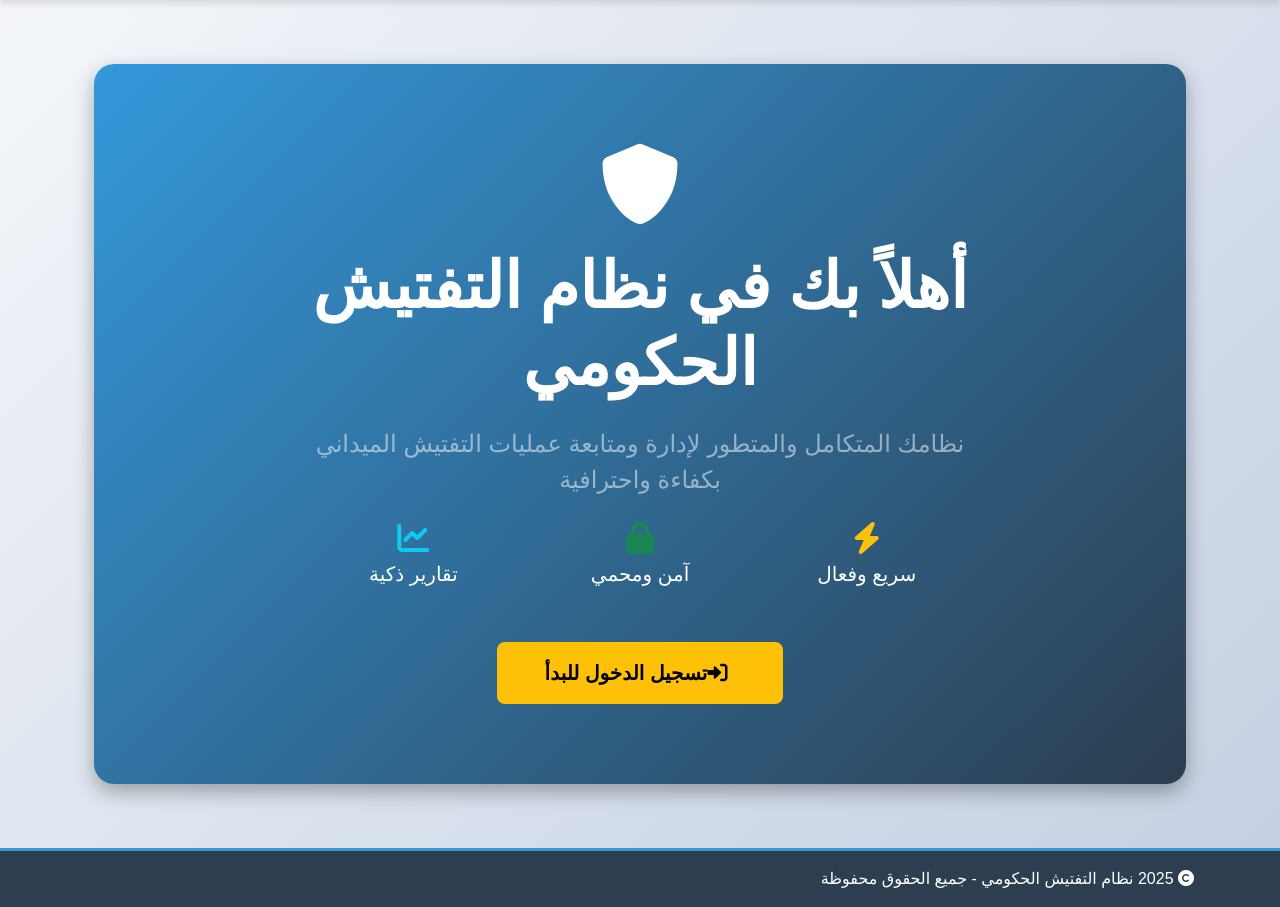
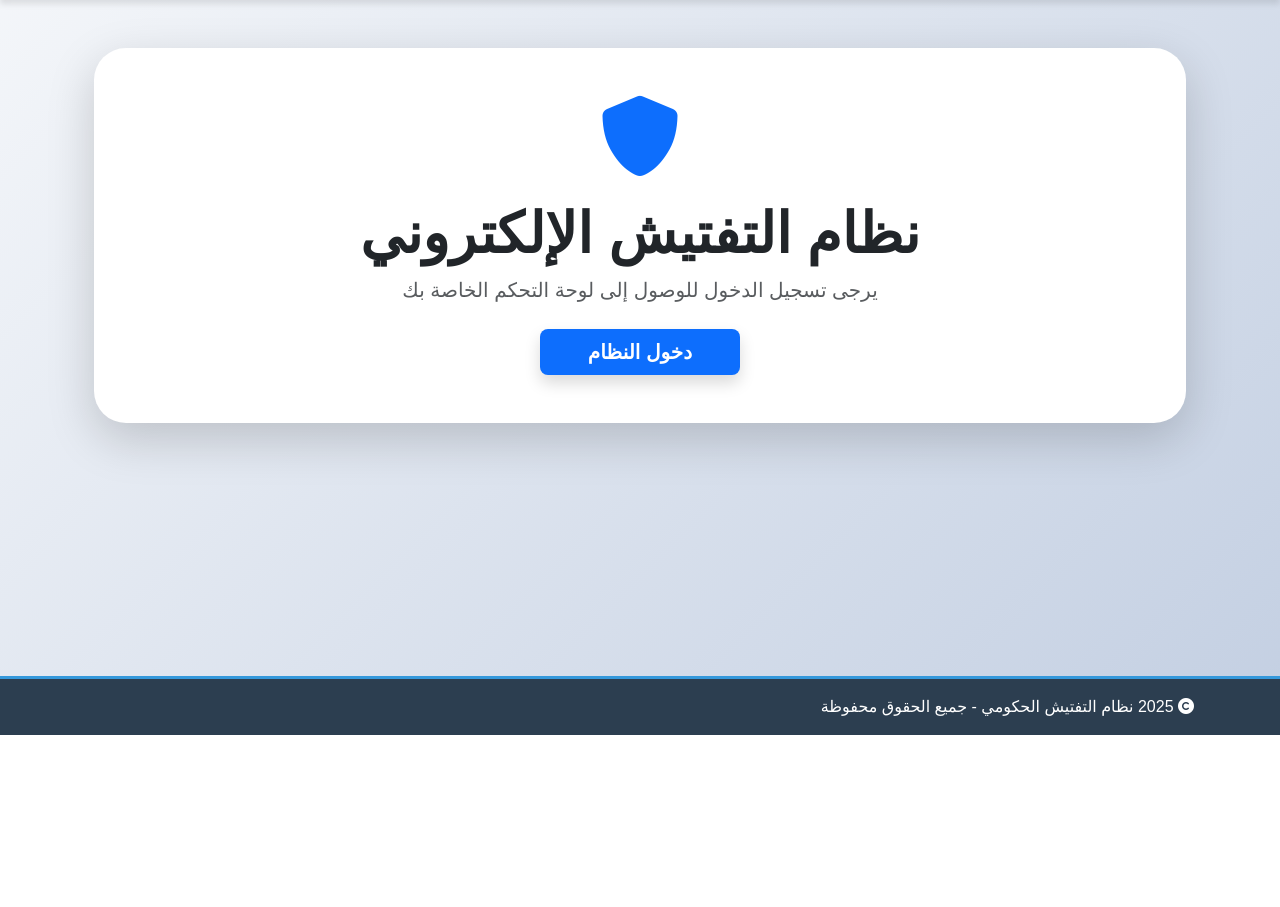
Before and after one commit to alyaah95/GovInspectSystem, a Django app: page / in a window 1280 px wide. Shown: the part 65-972 px from the top of the page. After the commit the page ends 800 px from the top, so only its background shows below. Run offline with Django 5.2, Linux system fonts and the light colour scheme.

Commit message:
fix home file

```diff
--- a/inspectors/templates/inspectors/home.html
+++ b/inspectors/templates/inspectors/home.html
@@ -1,269 +1,149 @@
 {% extends 'base.html' %}
 {% load static %}
 
-{% block title %}الصفحة الرئيسية{% endblock %}
+{% block title %}الصفحة الرئيسية - نظام التفتيش{% endblock %}
 
 {% block content %}
 <div class="container">
     {% if user.is_authenticated %}
 
     <div class="text-center mb-5">
-        <div class="welcome-section">
-            <h1 class="display-4 fw-bold text-white mb-3">
+        <div class="welcome-section" style="background: linear-gradient(135deg, #1a2a6c, #b21f1f, #fdbb2d); color: white; padding: 3rem 2rem; border-radius: 20px; box-shadow: 0 8px 15px rgba(0,0,0,0.2);">
+            <h1 class="display-4 fw-bold mb-3">
                 مرحباً، {{ user.first_name|default:user.username }}!
             </h1>
-            <p class="lead text-white-50">
-                من هنا يمكنك الوصول إلى جميع وظائف النظام بسهولة وكفاءة
+            <p class="lead">
+                {% if "Managers" in user.groups.all.0.name or user.is_superuser %}
+                    <span class="badge bg-light text-dark px-3 py-2">صلاحية: مدير (Manager)</span>
+                {% elif "Inspectors" in user.groups.all.0.name %}
+                    <span class="badge bg-light text-dark px-3 py-2">صلاحية: مفتش (Inspector)</span>
+                {% else %}
+                    <span class="badge bg-warning text-dark px-3 py-2">مستخدم بدون مجموعة محددة</span>
+                {% endif %}
             </p>
         </div>
     </div>
 
-    {% if user.is_staff or user.is_superuser %}
-    <h2 class="text-primary mb-4 text-center"><i class="fas fa-tachometer-alt me-2"></i> لوحة تحكم المدير</h2>
+    {# --- واجهة المديرين (Managers Group) --- #}
+    {# ملاحظة: نتحقق إذا كان المستخدم ينتمي لمجموعة Managers أو هو Superuser #}
+    {% if "Managers" in user.groups.all.0.name or user.is_superuser %}
+    <div class="manager-zone">
+        <h2 class="text-primary mb-4 text-center border-bottom pb-2">
+            <i class="fas fa-user-shield me-2"></i> لوحة تحكم الإدارة
+        </h2>
 
-    <div class="row justify-content-center g-4">
-
+        <div class="row g-4 justify-content-center">
+            <!-- كارت إدارة الشركات -->
             <div class="col-lg-4 col-md-6">
-            <div class="card service-card h-100">
-                <div class="card-header bg-primary text-white text-center py-3">
-                    <i class="fas fa-building fa-2x mb-2"></i>
-                    <h4 class="card-title mb-0">إدارة الشركات</h4>
+                <div class="card h-100 border-0 shadow-sm">
+                    <div class="card-header bg-primary text-white text-center py-4">
+                        <i class="fas fa-city fa-3x mb-2"></i>
+                        <h5 class="mb-0">إدارة المنشآت</h5>
                     </div>
-                <div class="card-body text-center py-4">
-                    <p class="card-text">عرض وإضافة وتعديل الشركات التي يتم تفتيشها.</p>
+                    <div class="card-body text-center">
+                        <p class="text-muted">إضافة شركات جديدة، تعديل بياناتها، أو تعيينها لمفتشين معينين.</p>
                     </div>
-                <div class="card-footer bg-transparent text-center py-3">
-                    <a href="{% url 'companies_list' %}" class="btn btn-primary btn-lg w-100">
-                        <i class="fas fa-arrow-left me-2"></i>انتقل إلى الشركات
-                    </a>
+                    <div class="card-footer bg-white border-0 pb-4">
+                        <a href="{% url 'companies_list' %}" class="btn btn-outline-primary w-100 rounded-pill">عرض الشركات</a>
                     </div>
                 </div>
             </div>
 
+            <!-- كارت مراجعة التقارير -->
             <div class="col-lg-4 col-md-6">
-            <div class="card service-card h-100">
-                <div class="card-header bg-success text-white text-center py-3">
-                    <i class="fas fa-file-signature fa-2x mb-2"></i>
-                    <h4 class="card-title mb-0">تقارير المراجعة والأرشيف</h4>
+                <div class="card h-100 border-0 shadow-sm">
+                    <div class="card-header bg-danger text-white text-center py-4">
+                        <i class="fas fa-file-signature fa-3x mb-2"></i>
+                        <h5 class="mb-0">مراجعة التقارير</h5>
                     </div>
-                <div class="card-body text-center py-4">
-                    <p class="card-text">مراجعة التقارير بانتظار الاعتماد والوصول إلى الأرشيف المكتمل.</p>
+                    <div class="card-body text-center">
+                        <p class="text-muted">الاطلاع على التقارير المرفوعة من المفتشين للموافقة عليها أو رفضها.</p>
                     </div>
-                <div class="card-footer bg-transparent text-center py-3">
-                    <a href="{% url 'manager_review_list' %}" class="btn btn-success btn-lg w-100">
-                        <i class="fas fa-check-double me-2"></i> بانتظار المراجعة
-                    </a>
+                    <div class="card-footer bg-white border-0 pb-4">
+                        <a href="{% url 'manager_review_list' %}" class="btn btn-outline-danger w-100 rounded-pill">بانتظار المراجعة</a>
                     </div>
                 </div>
             </div>
 
+            <!-- كارت إدارة المفتشين -->
             <div class="col-lg-4 col-md-6">
-            <div class="card service-card h-100">
-                <div class="card-header bg-info text-white text-center py-3">
-                    <i class="fas fa-users-cog fa-2x mb-2"></i>
-                    <h4 class="card-title mb-0">إدارة المفتشين</h4>
+                <div class="card h-100 border-0 shadow-sm">
+                    <div class="card-header bg-dark text-white text-center py-4">
+                        <i class="fas fa-user-ninja fa-3x mb-2"></i>
+                        <h5 class="mb-0">فريق التفتيش</h5>
                     </div>
-                <div class="card-body text-center py-4">
-                    <p class="card-text">إدارة حسابات المفتشين التابعين لك وإضافة مفتشين جدد.</p>
+                    <div class="card-body text-center">
+                        <p class="text-muted">متابعة أداء المفتشين وإدارة حساباتهم وتوزيع المهام.</p>
                     </div>
-                <div class="card-footer bg-transparent text-center py-3">
-                    <a href="{% url 'inspectors_list' %}" class="btn btn-info btn-lg text-white w-100">
-                        <i class="fas fa-user-plus me-2"></i> قائمة المفتشين
-                    </a>
+                    <div class="card-footer bg-white border-0 pb-4">
+                        <a href="{% url 'inspectors_list' %}" class="btn btn-outline-dark w-100 rounded-pill">إدارة المفتشين</a>
+                    </div>
+                </div>
             </div>
         </div>
     </div>
 
+    {# --- واجهة المفتشين (Inspectors Group) --- #}
+    {% elif "Inspectors" in user.groups.all.0.name %}
+    <div class="inspector-zone">
+        <h2 class="text-success mb-4 text-center border-bottom pb-2">
+            <i class="fas fa-clipboard-check me-2"></i> مهام التفتيش الميداني
+        </h2>
+
+        <div class="row g-4 justify-content-center">
+            <!-- كارت الشركات المعينة -->
+            <div class="col-lg-6 col-md-6">
+                <div class="card h-100 border-0 shadow-lg">
+                    <div class="card-header bg-success text-white text-center py-4">
+                        <i class="fas fa-briefcase fa-3x mb-2"></i>
+                        <h5 class="mb-0">الشركات المعينة لي</h5>
+                    </div>
+                    <div class="card-body text-center">
+                        <p class="text-muted">هنا تجد جميع المنشآت التي تم تكليفك بزيارتها وإعداد تقارير عنها.</p>
+                    </div>
+                    <div class="card-footer bg-white border-0 pb-4">
+                        <a href="{% url 'companies_list' %}" class="btn btn-success w-100 rounded-pill">ابدأ التفتيش الآن</a>
+                    </div>
+                </div>
             </div>
 
-    <div class="row mt-5">
-        <div class="col-12">
-            <div class="stats-section text-center p-4 rounded-3 shadow-sm" style="background: rgba(52, 152, 219, 0.1);">
-                <h3 class="text-primary mb-4"><i class="fas fa-chart-bar me-2"></i>نظرة سريعة على النظام</h3>
-                <div class="row">
-                    <div class="col-md-4">
-                        <div class="stat-item">
-                            <i class="fas fa-building fa-2x text-primary mb-2"></i>
-                            <h4 class="text-dark">50+</h4>
-                            <p class="text-muted">شركة مسجلة</p>
+            <!-- كارت الأرشيف والتعديلات -->
+            <div class="col-lg-6 col-md-6">
+                <div class="card h-100 border-0 shadow-lg">
+                    <div class="card-header bg-info text-white text-center py-4">
+                        <i class="fas fa-folder-open fa-3x mb-2"></i>
+                        <h5 class="mb-0">سجل تقاريري</h5>
                     </div>
+                    <div class="card-body text-center">
+                        <p class="text-muted">متابعة حالة تقاريرك (مقبولة، مرفوضة، أو بانتظار المراجعة).</p>
                     </div>
-                    <div class="col-md-4">
-                        <div class="stat-item">
-                            <i class="fas fa-file-alt fa-2x text-success mb-2"></i>
-                            <h4 class="text-dark">120+</h4>
-                            <p class="text-muted">تقرير مكتمل</p>
-                        </div>
-                    </div>
-                    <div class="col-md-4">
-                        <div class="stat-item">
-                            <i class="fas fa-users fa-2x text-info mb-2"></i>
-                            <h4 class="text-dark">15+</h4>
-                            <p class="text-muted">مستخدم نشط</p>
+                    <div class="card-footer bg-white border-0 pb-4">
+                        <div class="d-flex gap-2">
+                            <a href="{% url 'inspector_completed_reports' %}" class="btn btn-info text-white w-50">المنجزة</a>
+                            <a href="{% url 'inspector_rejected_reports' %}" class="btn btn-outline-danger w-50">المرفوضة</a>
                         </div>
                     </div>
                 </div>
             </div>
         </div>
     </div>
-
+    {% endif %}
 
     {% else %}
-    <h2 class="text-success mb-4 text-center"><i class="fas fa-tasks me-2"></i> لوحة مهام المفتش</h2>
-
-    <div class="row justify-content-center g-4">
-
-        <div class="col-lg-6 col-md-6">
-            <div class="card service-card h-100 shadow-lg border-success">
-                <div class="card-header bg-success text-white text-center py-3">
-                    <i class="fas fa-map-marker-alt fa-2x mb-2"></i>
-                    <h4 class="card-title mb-0">تعييناتي الحالية (الشركات)</h4>
-                </div>
-                <div class="card-body text-center py-4">
-                    <p class="card-text">قائمة بجميع الشركات المعينة لك للتفتيش عليها. ابدأ التفتيش من هنا.</p>
-                </div>
-                <div class="card-footer bg-transparent text-center py-3">
-                    <a href="{% url 'companies_list' %}" class="btn btn-success btn-lg w-100">
-                        <i class="fas fa-tasks me-2"></i> عرض التعيينات
-                    </a>
-                </div>
-            </div>
-        </div>
-
-        <div class="col-lg-6 col-md-6">
-            <div class="card service-card h-100 shadow-lg border-primary">
-                <div class="card-header bg-primary text-white text-center py-3">
-                    <i class="fas fa-history fa-2x mb-2"></i>
-                    <h4 class="card-title mb-0">تقاريري وأرشيفي</h4>
-                </div>
-                <div class="card-body text-center py-4">
-                    <p class="card-text">راجع تقاريرك المنجزة والمقبولة، أو التقارير المرفوضة التي تحتاج للتعديل.</p>
-                </div>
-                <div class="card-footer bg-transparent text-center py-3">
-                    <a href="{% url 'inspector_completed_reports' %}" class="btn btn-primary btn-lg w-100">
-                        <i class="fas fa-clipboard-list me-2"></i> عرض تقاريري المنجزة
-                    </a>
-                    <a href="{% url 'inspector_rejected_reports' %}" class="btn btn-primary btn-lg w-100">
-                        <i class="fas fa-undo-alt me-2"></i> عرض التقارير المرفوضة
-                    </a>
-                </div>
-            </div>
-        </div>
-
-    </div>
-
-    <div class="row justify-content-center mt-5">
-        <div class="col-md-8">
-            <div class="alert alert-info text-center shadow">
-                <i class="fas fa-info-circle me-2"></i>
-                للبدء بتقرير تفتيش جديد، يرجى اختيار المنشأة من قائمة **تعييناتي الحالية**.
-            </div>
-        </div>
-    </div>
-
-    {% endif %}
-    {% else %}
-    <div class="hero-section text-center py-5">
-        <div class="row justify-content-center">
-            <div class="col-lg-8">
-                <div class="hero-content">
-                    <i class="fas fa-shield-alt fa-5x text-white mb-4"></i>
-                    <h1 class="display-3 fw-bold text-white mb-4">أهلاً بك في نظام التفتيش الحكومي</h1>
-                    <p class="lead fs-4 text-white-50 mb-4">
-                        نظامك المتكامل والمتطور لإدارة ومتابعة عمليات التفتيش الميداني بكفاءة واحترافية
-                    </p>
-                    <div class="hero-features mb-5">
-                        <div class="row">
-                            <div class="col-md-4">
-                                <i class="fas fa-bolt fa-2x text-warning mb-2"></i>
-                                <h5>سريع وفعال</h5>
-                            </div>
-                            <div class="col-md-4">
-                                <i class="fas fa-lock fa-2x text-success mb-2"></i>
-                                <h5>آمن ومحمي</h5>
-                            </div>
-                            <div class="col-md-4">
-                                <i class="fas fa-chart-line fa-2x text-info mb-2"></i>
-                                <h5>تقارير ذكية</h5>
-                            </div>
-                        </div>
-                    </div>
-                    <a href="{% url 'login' %}" class="btn btn-warning btn-lg px-5 py-3">
-                        <i class="fas fa-sign-in-alt me-2"></i>تسجيل الدخول للبدأ
-                    </a>
-                </div>
-            </div>
-        </div>
+    {# --- واجهة غير المسجلين --- #}
+    <div class="hero-section text-center py-5 shadow-lg rounded-5" style="background: #ffffff;">
+        <i class="fas fa-shield-alt fa-5x text-primary mb-4"></i>
+        <h1 class="display-4 fw-bold">نظام التفتيش الإلكتروني</h1>
+        <p class="text-muted fs-5 mb-4">يرجى تسجيل الدخول للوصول إلى لوحة التحكم الخاصة بك</p>
+        <a href="{% url 'login' %}" class="btn btn-primary btn-lg px-5 shadow">دخول النظام</a>
     </div>
     {% endif %}
 </div>
 
 <style>
-    .service-card {
-        border: 2px solid transparent;
-        transition: all 0.3s ease;
-    }
-
-    .service-card:hover {
-        border-color: var(--secondary-color);
-    }
-
-    .card-header {
-        border-radius: 15px 15px 0 0 !important;
-    }
-
-    .welcome-section {
-        /* تم تغيير الألوان هنا لتكون أكثر تناغماً مع التغييرات */
-        background: linear-gradient(135deg, #2c3e50 0%, #3498db 100%);
-        color: white;
-        padding: 3rem 2rem;
-        border-radius: 20px;
-        margin-bottom: 2rem;
-        box-shadow: 0 8px 15px rgba(0, 0, 0, 0.2);
-    }
-
-    .welcome-section h1, .welcome-section p {
-        color: white !important;
-    }
-
-    .hero-section {
-        background: linear-gradient(135deg, var(--secondary-color) 0%, #2c3e50 100%);
-        color: white;
-        border-radius: 20px;
-        margin: 2rem 0;
-        box-shadow: 0 8px 20px rgba(0, 0, 0, 0.3);
-    }
-
-    .hero-content {
-        padding: 2rem;
-    }
-
-    .stat-item {
-        padding: 1rem;
-    }
-
-    .service-stats {
-        margin: 1rem 0;
-    }
-
-    .badge {
-        font-size: 0.8rem;
-        padding: 0.5rem 1rem;
-    }
-
-    @media (max-width: 768px) {
-        .display-4 {
-            font-size: 2rem;
-        }
-
-        .display-3 {
-            font-size: 2.5rem;
-        }
-
-        .btn-lg {
-            padding: 0.75rem 1.5rem;
-            font-size: 1rem;
-        }
-    }
+    .card { transition: transform 0.3s; cursor: default; }
+    .card:hover { transform: translateY(-10px); }
+    .btn { font-weight: bold; }
+    .welcome-section { position: relative; overflow: hidden; }
 </style>
 {% endblock %}
```
Lines whose indentation alone changed are shown as unchanged.
